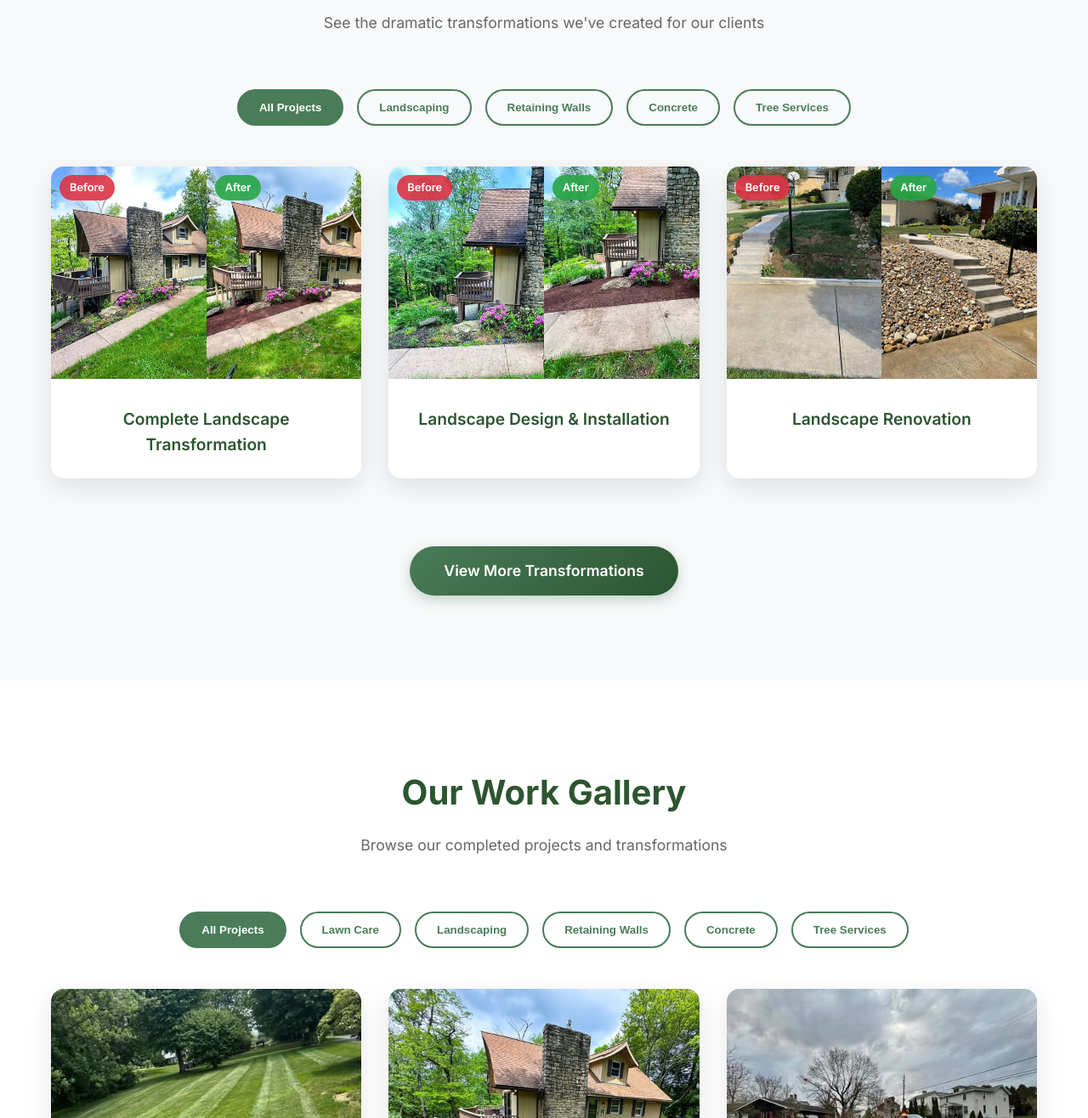
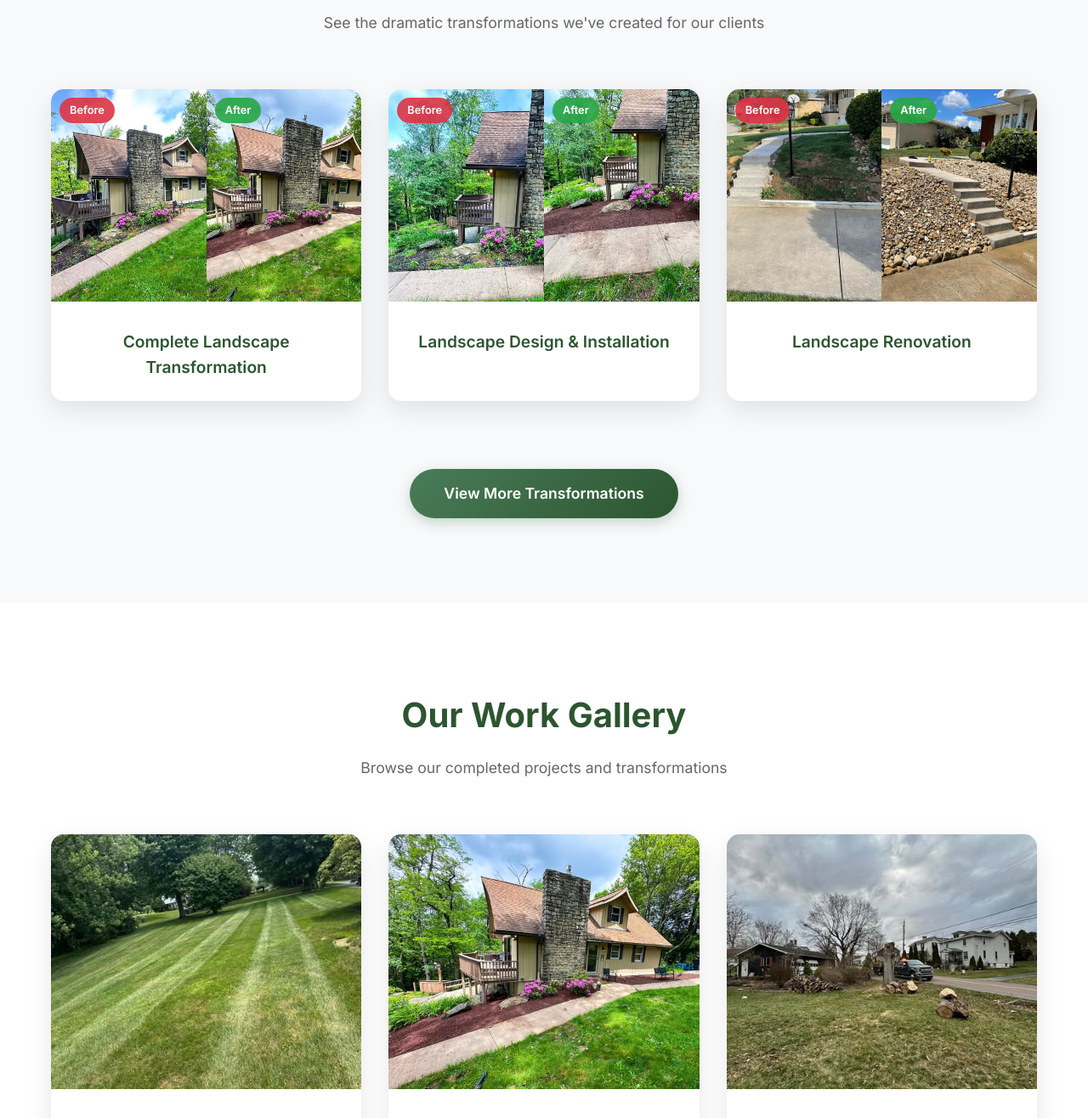
Before and after one commit to Chaseframeli/4-seasons-property-services, a website: page index.html in a window 1280 px wide. Shown: the part 2620-3936 px from the top of the page at 85% size. Drawn offline with Linux system fonts and the light colour scheme.

Commit message:
Remove filter tabs from home page - keep only on gallery page for cleaner design

```diff
--- a/index.html
+++ b/index.html
@@ -170,13 +170,6 @@
                 <p>See the dramatic transformations we've created for our clients</p>
             </div>
             <div class="before-after-gallery">
-                <div class="gallery-filters">
-                    <button class="filter-btn active" data-filter="all">All Projects</button>
-                    <button class="filter-btn" data-filter="landscape">Landscaping</button>
-                    <button class="filter-btn" data-filter="walls">Retaining Walls</button>
-                    <button class="filter-btn" data-filter="concrete">Concrete</button>
-                    <button class="filter-btn" data-filter="trees">Tree Services</button>
-                </div>
                 <div class="gallery-grid">
                     <!-- Landscaping Projects -->
                     <div class="gallery-item" data-category="landscape">
@@ -234,14 +227,6 @@
                 <p>Browse our completed projects and transformations</p>
             </div>
             <div class="work-gallery">
-                <div class="gallery-filters">
-                    <button class="filter-btn active" data-filter="all">All Projects</button>
-                    <button class="filter-btn" data-filter="lawn">Lawn Care</button>
-                    <button class="filter-btn" data-filter="landscape">Landscaping</button>
-                    <button class="filter-btn" data-filter="walls">Retaining Walls</button>
-                    <button class="filter-btn" data-filter="concrete">Concrete</button>
-                    <button class="filter-btn" data-filter="trees">Tree Services</button>
-                </div>
                 <div class="gallery-grid">
                     <!-- Lawn Care Projects -->
                     <div class="gallery-item" data-category="lawn">
```
